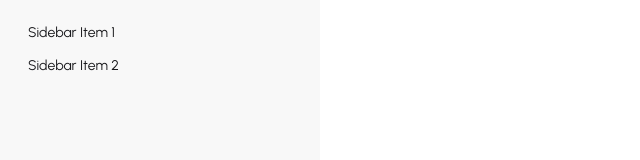
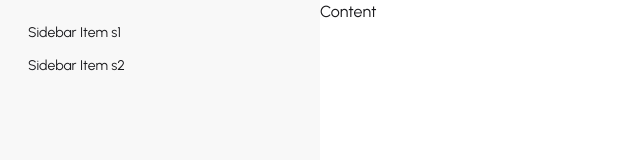
Before and after one commit to tahmid-khan-hub/Zap-Shift, a React (Vite) app: page /dashboard in a window 1280 px wide. Shown: the top 160 px of the page, without its empty margins (0-640 px from the left). Built offline with nearby package versions, Linux system fonts and the light colour scheme; no server answers; sample sign-in values are in the browser's storage.

Commit message:
added myParcels in DashBoard and updated the router

```diff
--- a/src/layouts/DashBoardLayout.jsx
+++ b/src/layouts/DashBoardLayout.jsx
@@ -4,14 +4,34 @@ const DashBoardLayout = () => {
   return (
     <div className="drawer lg:drawer-open">
       <input id="my-drawer-2" type="checkbox" className="drawer-toggle" />
-      <div className="drawer-content flex flex-col items-center justify-center">
+      <div className="drawer-content flex flex-col">
+        <div className="navbar bg-base-300 w-full lg:hidden">
+          <div className="flex-none ">
+            <label
+              htmlFor="my-drawer-2"
+              aria-label="open sidebar"
+              className="btn btn-square btn-ghost"
+            >
+              <svg
+                xmlns="http://www.w3.org/2000/svg"
+                fill="none"
+                viewBox="0 0 24 24"
+                className="inline-block h-6 w-6 stroke-current"
+              >
+                <path
+                  strokeLinecap="round"
+                  strokeLinejoin="round"
+                  strokeWidth="2"
+                  d="M4 6h16M4 12h16M4 18h16"
+                ></path>
+              </svg>
+            </label>
+          </div>
+          <div className="mx-2 flex-1 px-2 lg:hidden">DashBoard</div>
+
+        </div>
         {/* Page content here */}
-        <label
-          htmlFor="my-drawer-2"
-          className="btn btn-primary drawer-button lg:hidden"
-        >
-          Open drawer
-        </label>
+        Content
       </div>
       <div className="drawer-side">
         <label
@@ -22,10 +42,10 @@ const DashBoardLayout = () => {
         <ul className="menu bg-base-200 text-base-content min-h-full w-80 p-4">
           {/* Sidebar content here */}
           <li>
-            <a>Sidebar Item 1</a>
+            <a>Sidebar Item s1</a>
           </li>
           <li>
-            <a>Sidebar Item 2</a>
+            <a>Sidebar Item s2</a>
           </li>
         </ul>
       </div>
--- /dev/null
+++ b/src/pages/DashBoard/Myparcels.jsx
@@ -0,0 +1,11 @@
+import React from 'react';
+
+const Myparcels = () => {
+    return (
+        <div>
+            my parcels
+        </div>
+    );
+};
+
+export default Myparcels;
--- a/src/router/router.jsx
+++ b/src/router/router.jsx
@@ -9,6 +9,7 @@ import Coverage from "../pages/Coverage/Coverage";
 import PrivateRoute from "../Routes/PrivateRoute"
 import SendParcel from "../pages/SendParcel/SendParcel";
 import DashBoardLayout from "../layouts/DashBoardLayout";
+import Myparcels from "../pages/DashBoard/Myparcels";
 
 export const router = createBrowserRouter([
   {
@@ -53,7 +54,10 @@ export const router = createBrowserRouter([
       <DashBoardLayout></DashBoardLayout>
     </PrivateRoute>,
     children:[
-
+      {
+        path: 'myParcels',
+        Component: Myparcels
+      }
     ]
   }
 ]);
```
